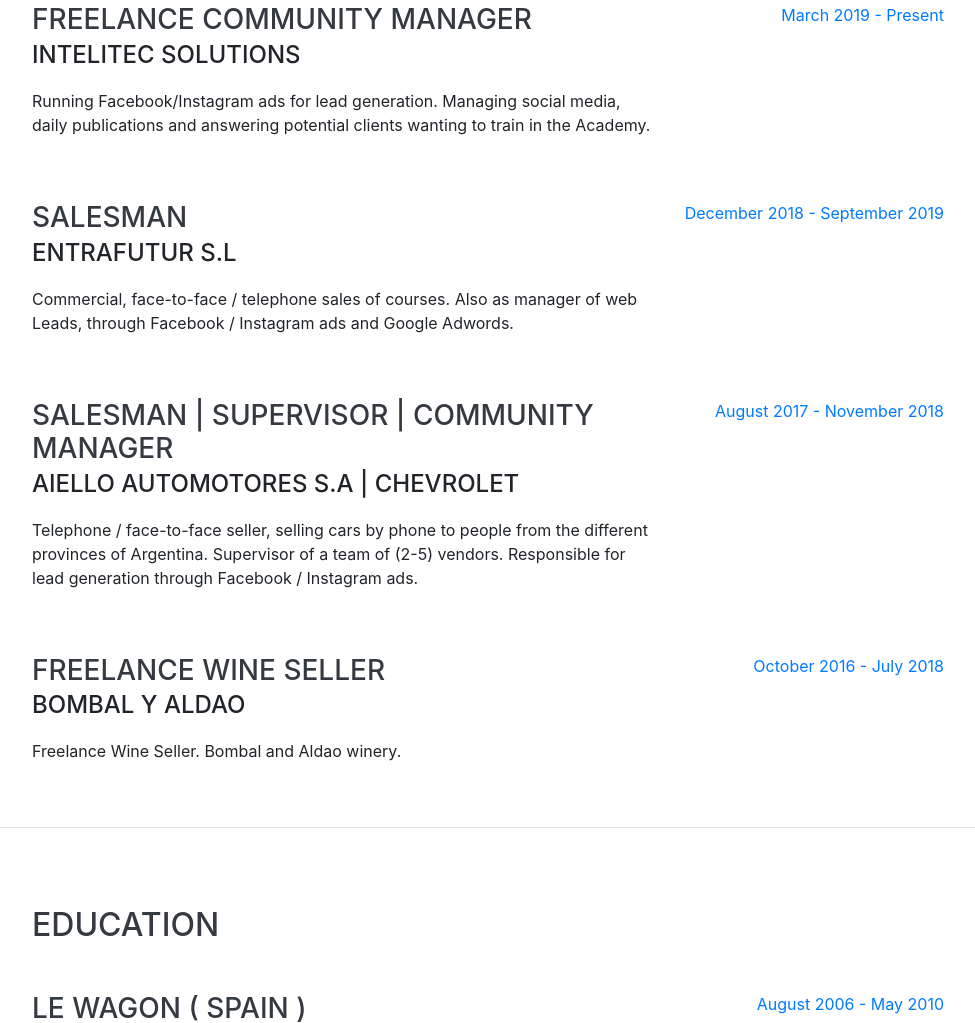
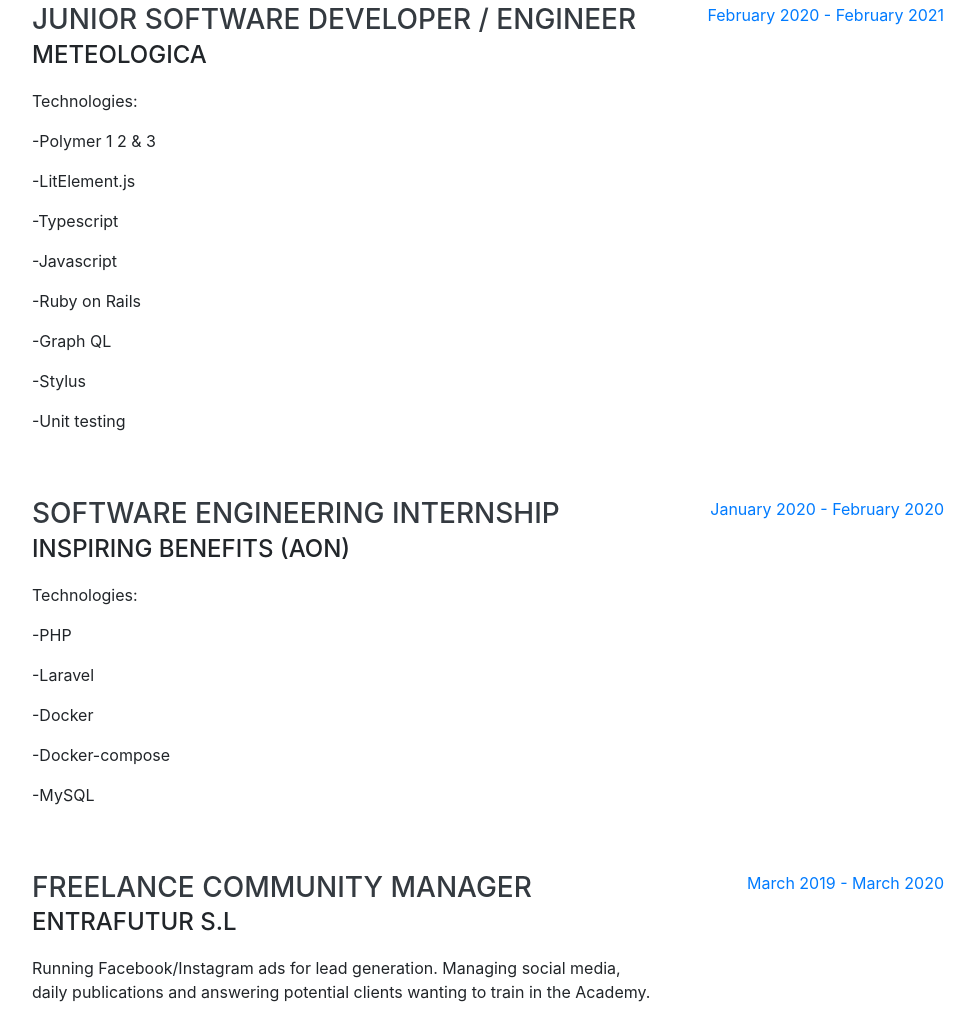
Before and after one commit to fdealba/Interactive-resume, a website with bundled scripts: page index.html in a window 1280 px wide. Shown: the part 932-1955 px from the top of the page, without its empty margins (288-1263 px from the left). Built offline with nearby package versions, Linux system fonts and the light colour scheme; a web font is replaced by a local one.

Commit message:
actualizacion

```diff
--- a/index.html
+++ b/index.html
@@ -63,14 +63,17 @@
         <h1 class="mb-0">Felipe
           <span class="text-primary">de Alba Alegre</span>
         </h1>
-        <div class="subheading mb-5">Calle de los Juglares · Madird, CP 28032 · (+34) 648 975-039 ·
+        <div class="subheading mb-5">Calle de los Juglares · Madrid, CP 28032 · (+34) 672 552-832 ·
           <a href="mailto:felipe.de.alba.alegre@gmail.com">felipe.de.alba.alegre@gmail.com</a>
         </div>
-        <p class="lead mb-5">I studied in Northlands and acquired a bilingual English, autodidact Digital Marketer and i recently studied Programming at Le Wagon to become a Junior Web Developer.
-2 years of experience working in sales and Digital Marketing ( Lead generation ), making facebook and web pages. I've had the opportunity of being in charge of sales teams and being responsible for different tasks, such as Facebook/Instagram Ads, Email Marketing and training of new salesmans.</p>
+        <p class="lead mb-5">I studied at Northlands and acquired a bilingual English, self-taught Digital Marketer. I studied Web Development at Le Wagon to become a Full stack developer.
 
-<p>Github Profile ➡️www.github.com/fdealba</p>
-<p>Portfolio - Web Page ➡️https://fdealba.github.io/Felipe-de-alba-3/</p>
+          I have been working as a junior software developer for over a year, especially in front end development. I consider myself passionate about programming and I am currently on my way to expanding my projects as a professional.
+
+          In the past I have worked for two years as a salesperson and in digital marketing (Lead Generation), building Facebook pages and web pages. I had the opportunity to be in charge of teams of salespeople and take care of different tasks specifically related to Marketing and training of new salespeople thanks to my skills as a Commercial, Digital Marketer and commitment to my work.</p>
+
+        <p>Github Profile ➡️www.github.com/fdealba</p>
+        <p>Portfolio - Web Page ➡️https://fdealba.github.io/Felipe-de-alba-3/</p>
         <div class="social-icons">
           <a href="https://www.linkedin.com/in/felipe-de-alba-alegre-programador-junior-291836175/?locale=en_US" target="_blank">
             <i class="fab fa-linkedin-in"></i>
@@ -90,12 +93,47 @@
 
         <div class="resume-item d-flex flex-column flex-md-row justify-content-between mb-5">
           <div class="resume-content">
+            <h3 class="mb-0">Junior Software Developer / Engineer</h3>
+            <div class="subheading mb-3">Meteologica</div>
+            <p>Technologies:</p>
+            <p>-Polymer 1 2 & 3</p>
+            <p>-LitElement.js</p>
+            <p>-Typescript</p>
+            <p>-Javascript</p>
+            <p>-Ruby on Rails</p>
+            <p>-Graph QL</p>
+            <p>-Stylus</p>
+            <p>-Unit testing</p>
+          </div>
+          <div class="resume-date text-md-right">
+            <span class="text-primary">February 2020 - February 2021</span>
+          </div>
+        </div>
+
+        <div class="resume-item d-flex flex-column flex-md-row justify-content-between mb-5">
+          <div class="resume-content">
+            <h3 class="mb-0">Software Engineering internship</h3>
+            <div class="subheading mb-3">Inspiring Benefits (AON)</div>
+            <p>Technologies:</p>
+            <p>-PHP</p>
+            <p>-Laravel</p>
+            <p>-Docker</p>
+            <p>-Docker-compose</p>
+            <p>-MySQL </p>
+          </div>
+          <div class="resume-date text-md-right">
+            <span class="text-primary">January 2020 - February 2020</span>
+          </div>
+        </div>
+
+        <div class="resume-item d-flex flex-column flex-md-row justify-content-between mb-5">
+          <div class="resume-content">
             <h3 class="mb-0">Freelance Community Manager</h3>
-            <div class="subheading mb-3">Intelitec Solutions</div>
+            <div class="subheading mb-3">Entrafutur S.L</div>
             <p>Running Facebook/Instagram ads for lead generation. Managing social media, daily publications and answering potential clients wanting to train in the Academy.</p>
           </div>
           <div class="resume-date text-md-right">
-            <span class="text-primary">March 2019 - Present</span>
+            <span class="text-primary">March 2019 - March 2020</span>
           </div>
         </div>
 
@@ -206,6 +244,12 @@
           <li class="list-inline-item">
             <i class="fab fa-npm"></i>
           </li>
+          <li class="list-inline-item">
+            <i class="fab fa-react"></i>
+          </li>
+          <li class="list-inline-item">
+            <i class="fab fa-sass"></i>
+          </li>
         </ul>
 
         <div class="subheading mb-3">Workflow</div>
```
